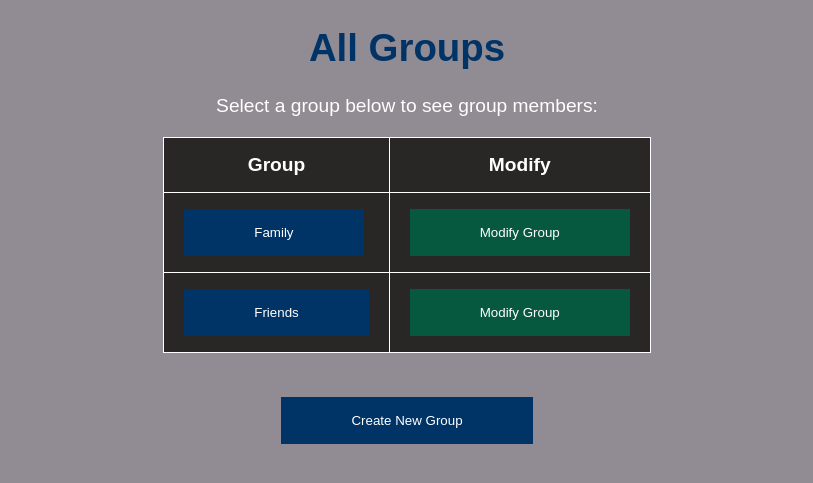
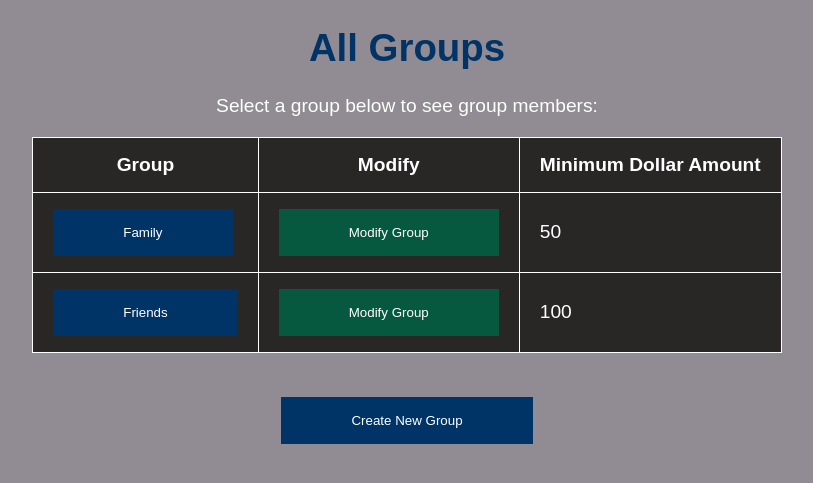
Before and after one commit to Samagoue/UMGC_CMSC495_SPRING_2023_GP2, a Flask app: page /groups in a window 1280 px wide. Shown: the part 73-556 px from the top of the page, without its empty margins (233-1046 px from the left). Run offline with Flask 3, Linux system fonts and the light colour scheme; the visitor is signed in with stand-in values (Sample User, id 1).

Commit message:
added group min dollar

```diff
--- a/giftpal/templates/groups.html
+++ b/giftpal/templates/groups.html
@@ -17,6 +17,7 @@ Groups
         <tr>
             <th>Group</th>
             <th>Modify</th>
+            <th>Minimum Dollar Amount</th>
         </tr>
     </thead>
     <tbody>
@@ -34,6 +35,9 @@ Groups
                     </a>
                 </div>
             </td>
+            <td>
+                <div class="min_dollar">{{ group.min_dollar_amount}}</div>
+            </td>
         </tr>
         {% endfor %}
     </tbody>
```
